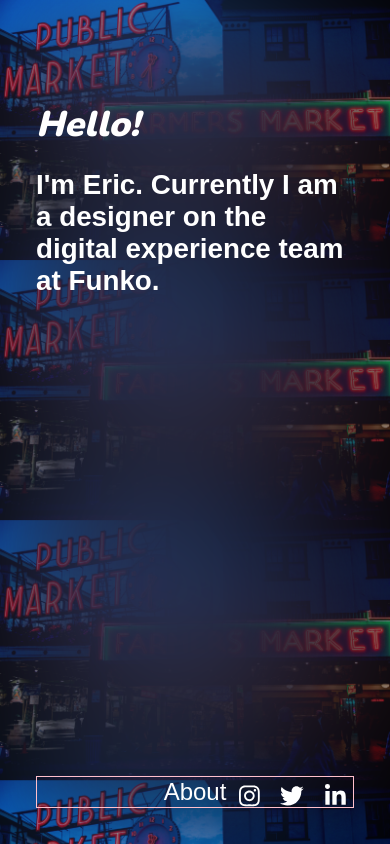
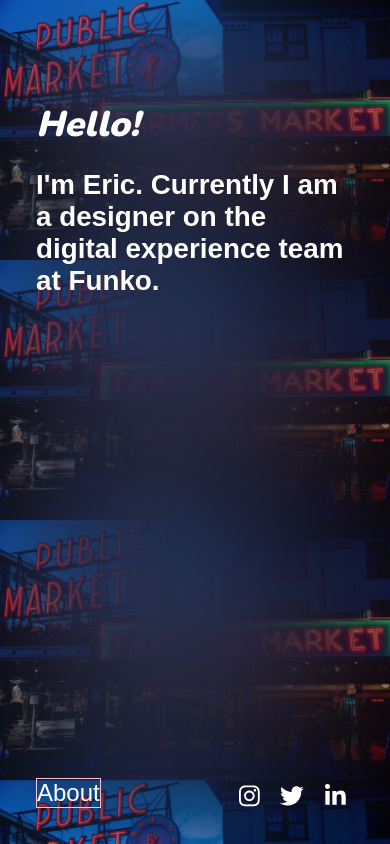
Before and after one commit to ericflatt/web22, a React (Create React App) app: page / in a window 390 px wide. Built offline with nearby package versions, Linux system fonts and the light colour scheme.

Commit message:
wtf, potential fix

```diff
--- a/src/App.scss
+++ b/src/App.scss
@@ -178,6 +178,7 @@
     left: 36px !important;
     bottom: 36px !important;
     position: absolute !important;
+    width: max-content;
   }
 }
 
--- a/src/components/about.js
+++ b/src/components/about.js
@@ -43,7 +43,7 @@ window.onclick = function(event) {
   render() {
     return (
   <div>
-<button className="about" id="myBtn">About</button>
+<div className="about" id="myBtn">About</div>
 
 {/* <!-- The Modal --> */}
 <div id="myModal" className="modal">
```
